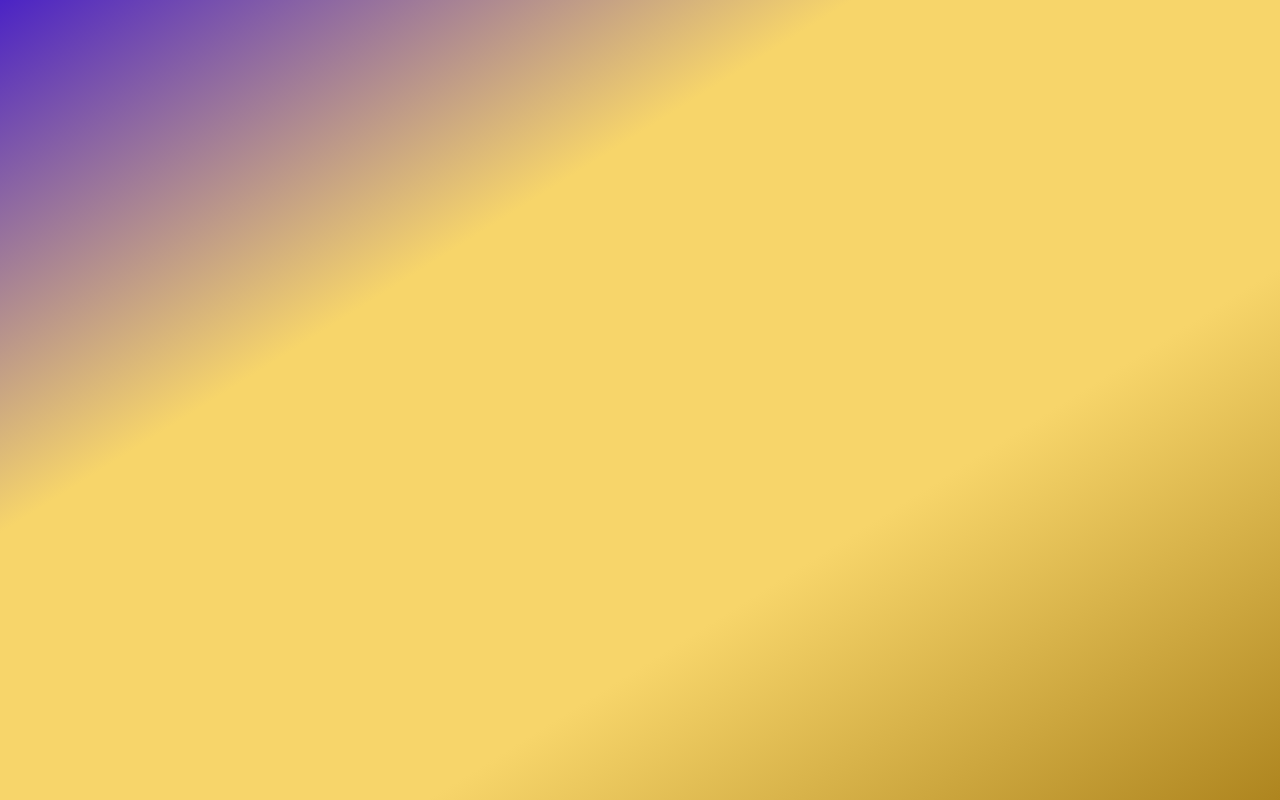
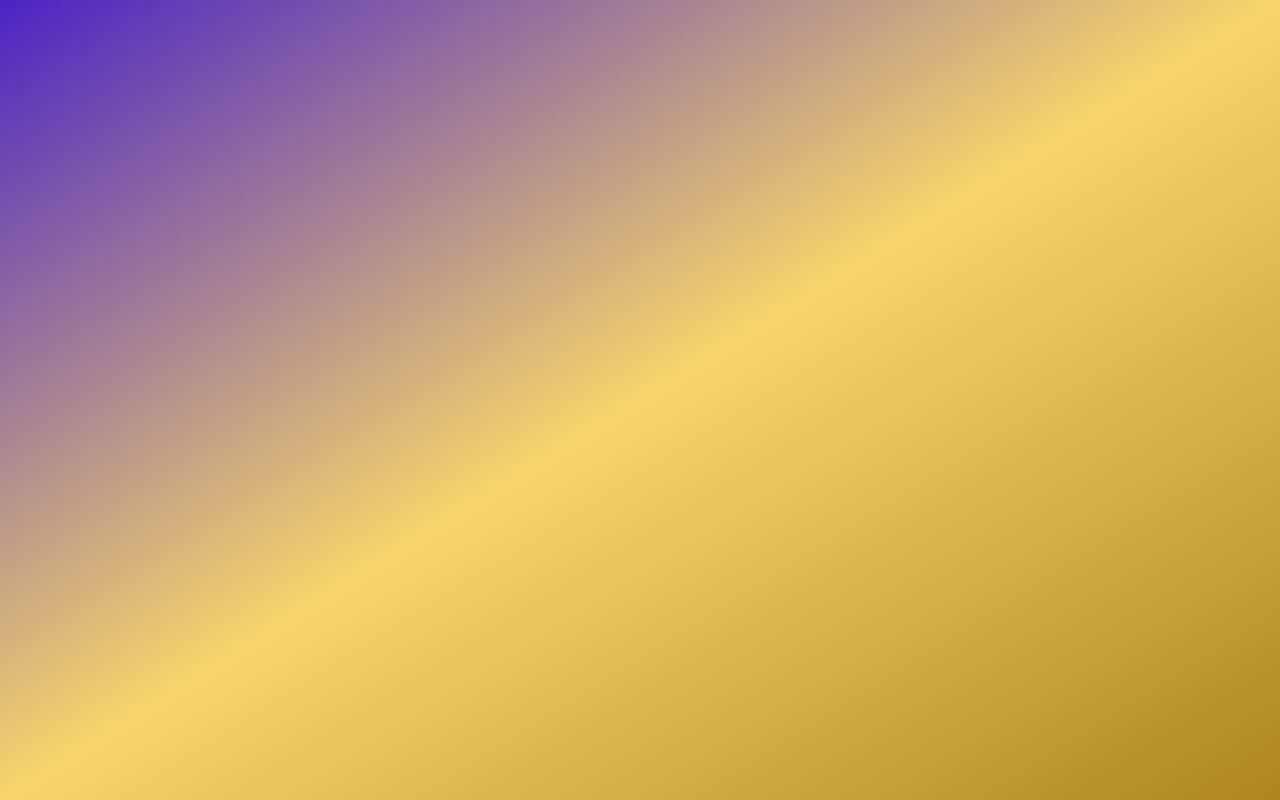
Before and after one commit to pjnalls/scss-abstract-shape-art, a plain HTML site: page index.html in a window 1280 px wide. Drawn offline with Linux system fonts and the light colour scheme.

Commit message:
Watch `main.scss` and update `main.css`.

```diff
--- a/dist/css/main.css
+++ b/dist/css/main.css
@@ -21,8 +21,8 @@ body {
 
 .canvas {
   position: relative;
-  background: -webkit-gradient(linear, left top, right bottom, from(#4b23c5), color-stop(#f7d56a), color-stop(#f7d56a), to(#ae851f));
-  background: linear-gradient(to right bottom, #4b23c5, #f7d56a, #f7d56a, #ae851f);
+  background: -webkit-gradient(linear, left top, right bottom, from(#4b23c5), color-stop(#f7d56a), to(#ae851f));
+  background: linear-gradient(to right bottom, #4b23c5, #f7d56a, #ae851f);
   width: 100vw;
   height: 100vh;
 }
```
Also changed, not shown: 1 other file.
